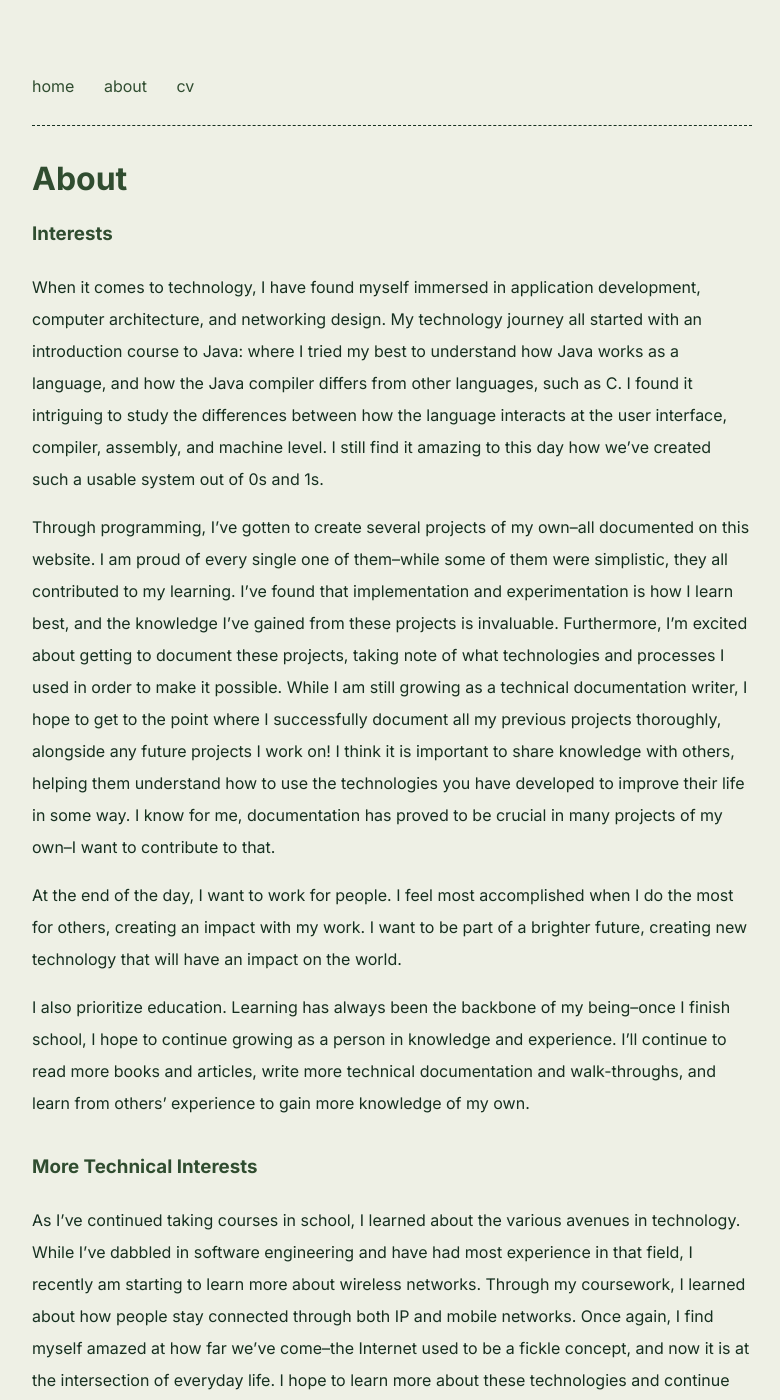
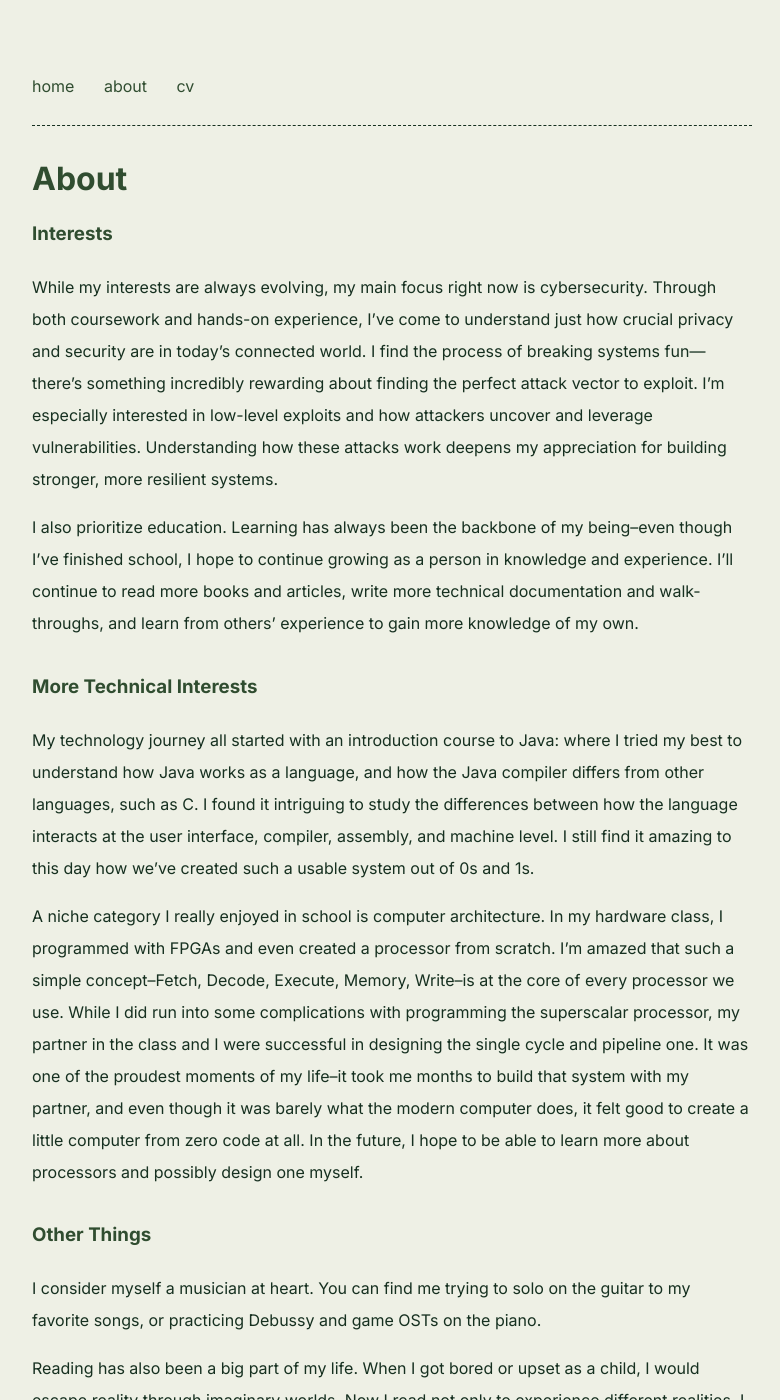
Before and after one commit to ivy-phngyn/portfolio, a Jekyll site: the page built from about.md, in a window 1280 px wide and 1400 px high. Shown: the whole window, without its empty margins (248-1028 px from the left). Built offline with Jekyll 4.4.1, drawn with Linux system fonts in a browser that asks for light colours; some of the changed text lies outside the part shown.

Commit message:
adding new prj and details

```diff
--- a/_config.yml
+++ b/_config.yml
@@ -1,6 +1,6 @@
 title: Ivy Nguyen
 author: Ivy Nguyen
-description: CS graduate looking to hone my skills and knowledge in the tech industry. Thank you for visiting my page!
+description: Current Cloud Support Engineer looking to pivot into the Information Security space. CompTIA Security+ Certified.
 
 plugins:
   - jekyll-feed
@@ -15,7 +15,7 @@ theme_config:
   show_education: true
   show_courses: true
   home:
-    title_projects: Programming Projects
+    title_projects: Projects
     title_education: Education
     title_college: University of Pennsylvania
     title_dates: August 2020 - May 2024
--- a/about.md
+++ b/about.md
@@ -5,20 +5,17 @@ permalink: /about/
 ---
 
 ### Interests
-When it comes to technology, I have found myself immersed in application development, computer architecture, and networking design. My technology journey all started with an introduction course to Java: where I tried my best to understand how Java works as a language, and how the Java compiler differs from other languages, such as C. I found it intriguing to study the differences between how the language interacts at the user interface, compiler, assembly, and machine level. I still find it amazing to this day how we've created such a usable system out of 0s and 1s.
 
-Through programming, I've gotten to create several projects of my own--all documented on this website. I am proud of every single one of them--while some of them were simplistic, they all contributed to my learning. I've found that implementation and experimentation is how I learn best, and the knowledge I've gained from these projects is invaluable. Furthermore, I'm excited about getting to document these projects, taking note of what technologies and processes I used in order to make it possible. While I am still growing as a technical documentation writer, I hope to get to the point where I successfully document all my previous projects thoroughly, alongside any future projects I work on! I think it is important to share knowledge with others, helping them understand how to use the technologies you have developed to improve their life in some way. I know for me, documentation has proved to be crucial in many projects of my own--I want to contribute to that.
+While my interests are always evolving, my main focus right now is cybersecurity. Through both coursework and hands-on experience, I’ve come to understand just how crucial privacy and security are in today’s connected world. I find the process of breaking systems fun—there’s something incredibly rewarding about finding the perfect attack vector to exploit. I’m especially interested in low-level exploits and how attackers uncover and leverage vulnerabilities. Understanding how these attacks work deepens my appreciation for building stronger, more resilient systems.
 
-At the end of the day, I want to work for people. I feel most accomplished when I do the most for others, creating an impact with my work. I want to be part of a brighter future, creating new technology that will have an impact on the world.
-
-I also prioritize education. Learning has always been the backbone of my being--once I finish school, I hope to continue growing as a person in knowledge and experience. I'll continue to read more books and articles, write more technical documentation and walk-throughs, and learn from others' experience to gain more knowledge of my own.
+I also prioritize education. Learning has always been the backbone of my being--even though I've finished school, I hope to continue growing as a person in knowledge and experience. I'll continue to read more books and articles, write more technical documentation and walk-throughs, and learn from others' experience to gain more knowledge of my own.
 
 ### More Technical Interests
-As I've continued taking courses in school, I learned about the various avenues in technology. While I've dabbled in software engineering and have had most experience in that field, I recently am starting to learn more about wireless networks. Through my coursework, I learned about how people stay connected through both IP and mobile networks. Once again, I find myself amazed at how far we've come--the Internet used to be a fickle concept, and now it is at the intersection of everyday life. I hope to learn more about these technologies and continue developing them to further stay connected.
+My technology journey all started with an introduction course to Java: where I tried my best to understand how Java works as a language, and how the Java compiler differs from other languages, such as C. I found it intriguing to study the differences between how the language interacts at the user interface, compiler, assembly, and machine level. I still find it amazing to this day how we've created such a usable system out of 0s and 1s.
 
-Another niche category I've really enjoyed in school is computer architecture. In my hardware class, I programmed with FPGAs and even created a processor from scratch. I'm amazed that such a simple concept--Fetch, Decode, Execute, Memory, Write--is at the core of every processor we use. While I did run into some complications with programming the superscalar processor, my partner in the class and I were successful in designing the single cycle and pipeline one. It was one of the proudest moments of my life--it took me months to build that system with my partner, and even though it was barely what the modern computer does, it felt good to create a little computer from zero code at all. In the future, I hope to be able to learn more about processors and possibly design one myself.
+A niche category I really enjoyed in school is computer architecture. In my hardware class, I programmed with FPGAs and even created a processor from scratch. I'm amazed that such a simple concept--Fetch, Decode, Execute, Memory, Write--is at the core of every processor we use. While I did run into some complications with programming the superscalar processor, my partner in the class and I were successful in designing the single cycle and pipeline one. It was one of the proudest moments of my life--it took me months to build that system with my partner, and even though it was barely what the modern computer does, it felt good to create a little computer from zero code at all. In the future, I hope to be able to learn more about processors and possibly design one myself.
 
 ### Other Things
-Besides technology, I like to dabble in music production. I started learning piano when I was five, guitar when I was ten, and drums at age twenty. Now that I can form my own one woman band, I like to play around on GarageBand and see what I can come up with.
+I consider myself a musician at heart. You can find me trying to solo on the guitar to my favorite songs, or practicing Debussy and game OSTs on the piano.
 
 Reading has also been a big part of my life. When I got bored or upset as a child, I would escape reality through imaginary worlds. Now I read not only to experience different realities, I read to learn about others' experiences and/or scientific/psychological concepts. A new book on my shelf brings me great joy.
```
Also changed, not shown: _data/home.yml (+6 -3 lines), projects/wazuh.md (added, +5 -0 lines), 1 other file.
